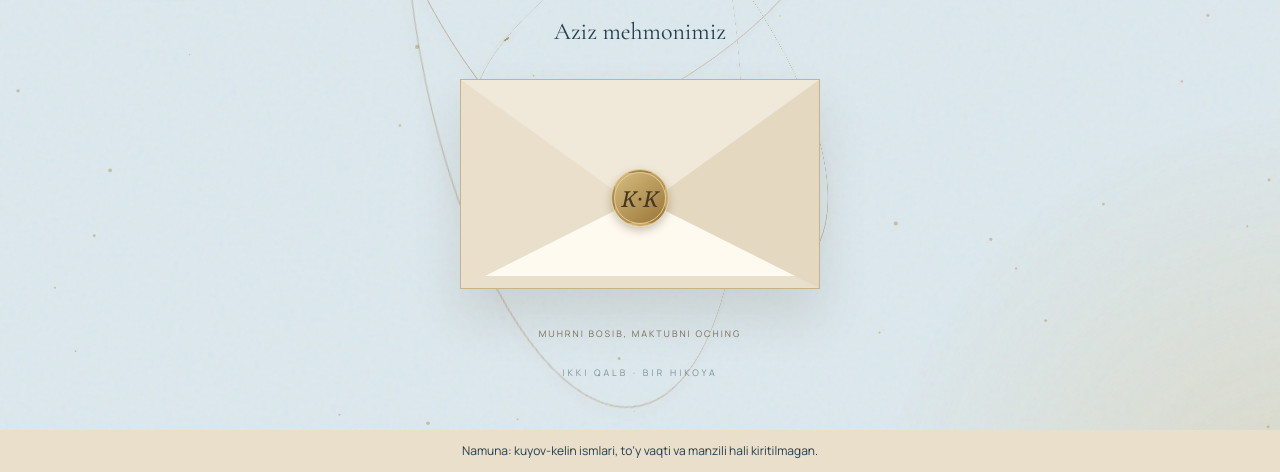
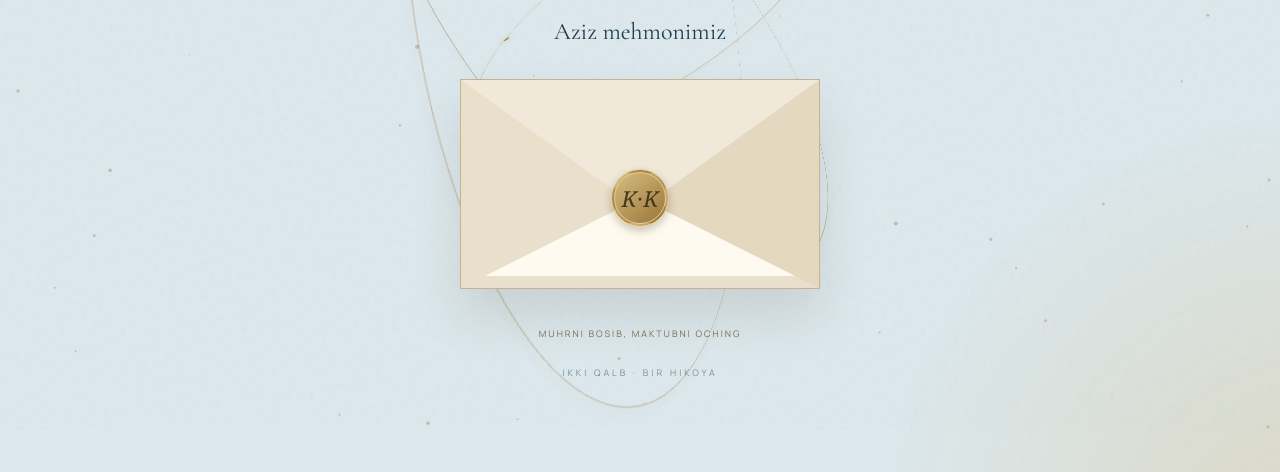
Before and after one commit to AzizchikOff/taklifnoma, a plain HTML site: page index.html in a window 1280 px wide. Shown: the part 370-842 px from the top of the page. After the commit the page ends 800 px from the top, so only its background shows below. Drawn offline with nearby package versions, Linux system fonts and the light colour scheme.

Commit message:
Restore invitation footer and remove sample setup notice

```diff
--- a/app.js
+++ b/app.js
@@ -51,7 +51,6 @@ $('calendar').addEventListener('click',()=>{
  const content=['BEGIN:VCALENDAR','VERSION:2.0','PRODID:-//Taklifnoma//UZ','BEGIN:VEVENT',`UID:wedding-${config.date}@taklifnoma`,`DTSTAMP:${stamp(new Date())}`,`DTSTART:${stamp(start)}`,`DTEND:${stamp(new Date(start.getTime()+3*3600000))}`,`SUMMARY:${escapeICS(config.groom+' & '+config.bride+' — To‘y')}`,`LOCATION:${escapeICS(config.venue+' '+config.address)}`,'END:VEVENT','END:VCALENDAR',''].join('\r\n');
  const url=URL.createObjectURL(new Blob([content],{type:'text/calendar;charset=utf-8'}));const a=document.createElement('a');a.href=url;a.download='toy.ics';a.click();setTimeout(()=>URL.revokeObjectURL(url),1000);
 });
-if(config.groom==='Kuyov'||!config.time||!config.venue){$('setupNote').hidden=false;$('setupNote').textContent='Namuna: kuyov-kelin ismlari, to‘y vaqti va manzili hali kiritilmagan.';}
 render();setInterval(updateCountdown,1000);
 
 // Subtle depth on pointer devices; touch and reduced-motion users keep a static view.
--- a/index.html
+++ b/index.html
@@ -2,4 +2,4 @@
 <html lang="uz"><head><meta charset="utf-8"><meta name="viewport" content="width=device-width,initial-scale=1"><meta name="theme-color" content="#f4efe5"><meta name="description" content="Quvonchli kunimizga samimiy taklif."><title>Bir umr birga · To‘y taklifnomasi</title><link rel="stylesheet" href="style.css"></head>
 <body><header><a class="brand" href="./">BIR UMR BIRGA</a><button id="lang" class="text-button">Русский</button></header>
 <section id="cover" class="cover"><p class="eyebrow" id="edition">SIZ UCHUN TAKLIF</p><h1 id="coverTitle">Baxtli kunimizga<br>bir maktub.</h1><p id="recipient" class="recipient">Aziz mehmonimiz</p><button id="open" class="envelope" aria-label="Taklifnomani ochish"><span class="envelope-paper">Sizni kutamiz</span><span class="flap"></span><span class="seal" id="seal">&</span></button><p id="openHint" class="hint">MUHRNI BOSIB, MAKTUBNI OCHING</p><span class="cover-foot">IKKI QALB · BIR HIKOYA</span></section>
-<main id="invitation" hidden tabindex="-1"><section class="hero"><p class="eyebrow" id="heroLabel">BIZNING ENG GO‘ZAL KUNIMIZ</p><h1><span id="groom"></span><em>&</em><span id="bride"></span></h1><p id="dateHero" class="date-line"></p><a href="#letter" class="scroll">↓</a></section><section id="letter" class="letter"><span class="ornament">✧</span><p class="eyebrow" id="letterLabel">QALBIMIZDAN SIZGA</p><h2 id="greeting"></h2><p id="message"></p><p id="closing"></p><span class="signature" id="signature"></span></section><section class="details"><div><p class="eyebrow" id="whenLabel">QACHON</p><h2 id="dateDetail"></h2><p id="time"></p><button id="calendar" class="pill">Taqvimga qo‘shish ↗</button></div><div><p class="eyebrow" id="whereLabel">QAYERDA</p><h2 id="venue"></h2><p id="address"></p><a id="map" class="pill" target="_blank" rel="noopener noreferrer">Xaritada ochish ↗</a><p id="mapMissing" hidden>Manzil tez orada qo‘shiladi</p></div></section><section class="countdown"><p class="eyebrow" id="countTitle">UNUTILMAS KUNGACHA</p><div id="digits"></div><p id="countNote">Har bir quvonch yaqinlar bilan go‘zal.</p></section></main><p id="setupNote" class="setup-note" hidden></p><noscript>Taklifnomani ochish uchun JavaScriptni yoqing.</noscript><script src="config.js"></script><script src="app.js"></script></body></html>
+<main id="invitation" hidden tabindex="-1"><section class="hero"><p class="eyebrow" id="heroLabel">BIZNING ENG GO‘ZAL KUNIMIZ</p><h1><span id="groom"></span><em>&</em><span id="bride"></span></h1><p id="dateHero" class="date-line"></p><a href="#letter" class="scroll">↓</a></section><section id="letter" class="letter"><span class="ornament">✧</span><p class="eyebrow" id="letterLabel">QALBIMIZDAN SIZGA</p><h2 id="greeting"></h2><p id="message"></p><p id="closing"></p><span class="signature" id="signature"></span></section><section class="details"><div><p class="eyebrow" id="whenLabel">QACHON</p><h2 id="dateDetail"></h2><p id="time"></p><button id="calendar" class="pill">Taqvimga qo‘shish ↗</button></div><div><p class="eyebrow" id="whereLabel">QAYERDA</p><h2 id="venue"></h2><p id="address"></p><a id="map" class="pill" target="_blank" rel="noopener noreferrer">Xaritada ochish ↗</a><p id="mapMissing" hidden>Manzil tez orada qo‘shiladi</p></div></section><section class="countdown"><p class="eyebrow" id="countTitle">UNUTILMAS KUNGACHA</p><div id="digits"></div><p id="countNote">Har bir quvonch yaqinlar bilan go‘zal.</p></section><footer><span class="ornament">✧</span><h2 id="footerTitle">Borligingiz — bizga sov‘ga.</h2><p id="footerNote">Sizni intiqlik bilan kutamiz.</p></footer></main><noscript>Taklifnomani ochish uchun JavaScriptni yoqing.</noscript><script src="config.js"></script><script src="app.js"></script></body></html>
```
